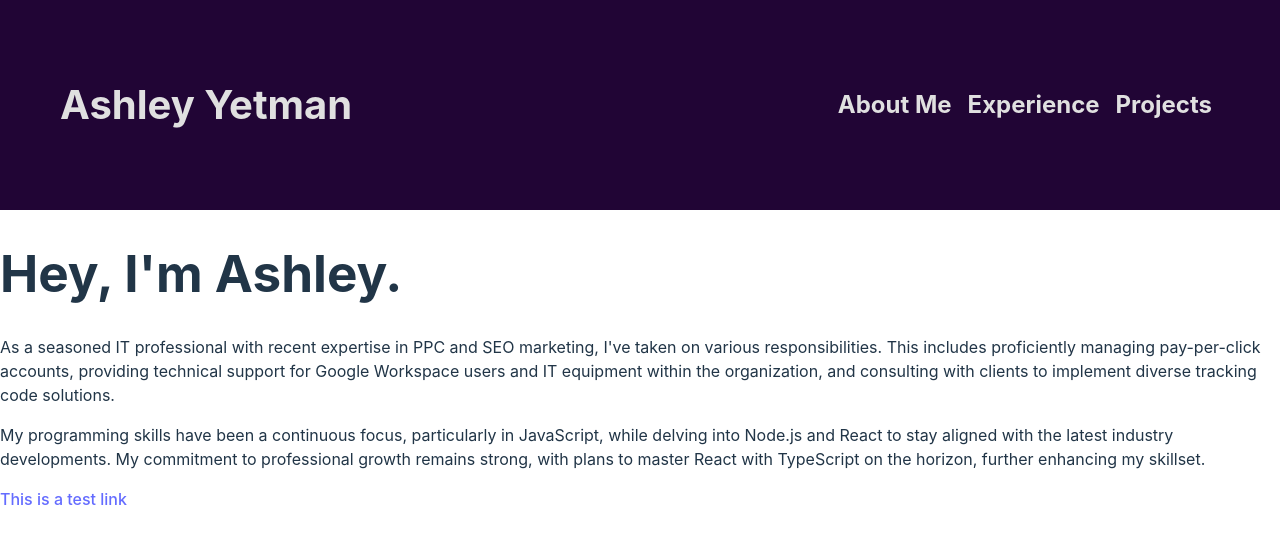
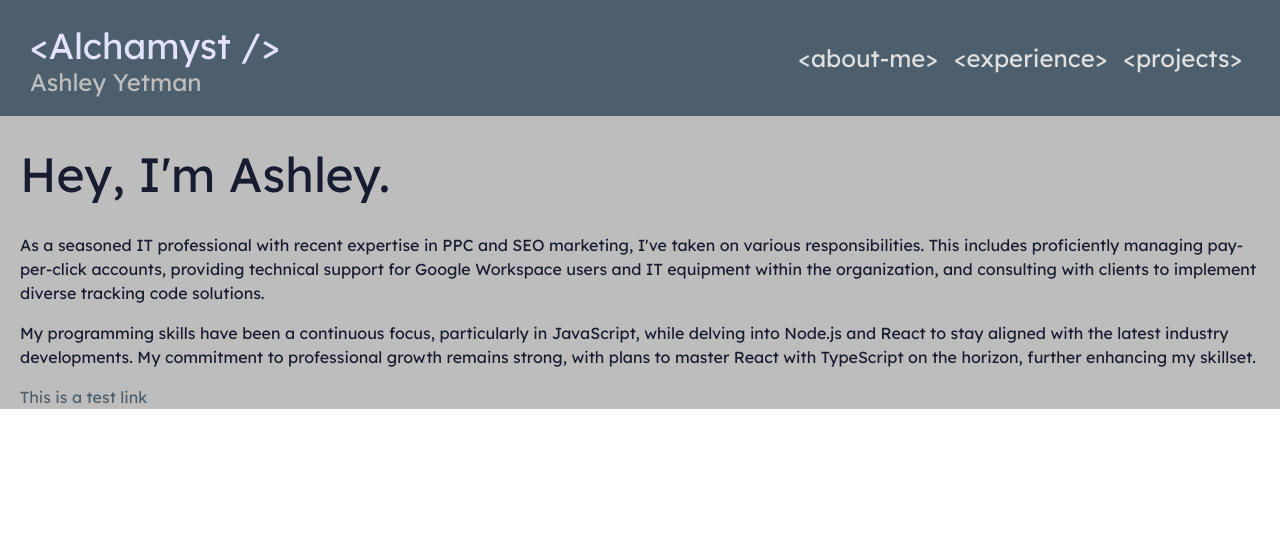
Before and after one commit to Alchamyst/ayetman-web, a React (Vite) app: page / in a window 1280 px wide. Shown: the top 544 px of the page. Built offline with nearby package versions, Linux system fonts and the light colour scheme.

Commit message:
Create new Header component for title + nav. Update multiple .css for website styling.

```diff
--- a/index.html
+++ b/index.html
@@ -3,7 +3,11 @@
   <head>
     <meta charset="UTF-8" />
     <link rel="icon" type="image/svg+xml" href="/vite.svg" />
+    <link rel="preconnect" href="https://fonts.googleapis.com">
+    <link rel="preconnect" href="https://fonts.gstatic.com" crossorigin>
+    <link href="https://fonts.googleapis.com/css2?family=Lexend&display=swap" rel="stylesheet">
     <meta name="viewport" content="width=device-width, initial-scale=1.0" />
+
     <title>Ashley Yetman - Alchamyst</title>
   </head>
   <body>
--- a/src/App.jsx
+++ b/src/App.jsx
@@ -1,5 +1,6 @@
 import React from 'react';
 import { BrowserRouter as Router, Routes, Route, Link } from 'react-router-dom';
+import Header from './components/Header';
 import Navbar from './components/Navbar';
 import AboutMePage from './components/AboutMePage';
 import ProjectsPage from './components/ProjectsPage';
@@ -8,10 +9,12 @@ import ExperiencePage from './components/ExperiencePage';
 function App() {
   return (
     <>
+      <Header>
+        <Navbar />
+      </Header>
       <Router>
-        <Navbar />
         <Routes>
-          <Route path="/" exact element={<AboutMePage />} />
+          <Route path="/" element={<AboutMePage />} />
           <Route path="/experience" exact element={<ExperiencePage />} />
           <Route path="/projects" exact element={<ProjectsPage />} />
         </Routes>
--- a/src/components/AboutMePage.jsx
+++ b/src/components/AboutMePage.jsx
@@ -1,7 +1,9 @@
 import '../styles/aboutMePage.css';
+import linkIcon from '../assets/link-icon.svg';
 
 export default function AboutMePage() {
     return(
+        <div className="main">
             <main>
                 <h1>Hey, I'm Ashley.</h1>
                 <p>
@@ -16,5 +18,6 @@ export default function AboutMePage() {
                 </p>
                 <a href="#">This is a test link</a>
             </main>
+        </div>
     );
 }
--- a/src/components/ExperiencePage.jsx
+++ b/src/components/ExperiencePage.jsx
@@ -2,8 +2,10 @@ import '../styles/experiencePage.css';
 
 export default function ExperiencePage() {
     return(
-        <main>
-            <p>This is my ExperiencePage component.</p>
-        </main>
+        <div className="main">
+            <main>
+                <p>This is my ExperiencePage component.</p>
+            </main>
+        </div>
     );
 }
--- /dev/null
+++ b/src/components/Header.jsx
@@ -0,0 +1,15 @@
+import '../styles/header.css';
+// import reactLogo from './assets/react.svg'
+
+export default function Header(props) {
+    return(
+        <div className="header">
+            <div>
+                <h3>&lt;Alchamyst /&gt;</h3>
+                <h4>Ashley Yetman</h4>
+            </div>
+            {/* <img src={reactLogo} className="logo" alt="React logo" /> */}
+            {props.children}
+        </div>
+    );
+}
--- a/src/components/Navbar.jsx
+++ b/src/components/Navbar.jsx
@@ -1,15 +1,12 @@
 import '../styles/navbar.css';
-// import reactLogo from './assets/react.svg'
 
 export default function Navbar(props) {
     return(
         <nav>
-            <h4>Ashley Yetman</h4>
-            {/* <img src={reactLogo} className="logo" alt="React logo" /> */}
             <ul>
-                <li><a href="/">About Me</a></li>
-                <li><a href="/experience">Experience</a></li>
-                <li><a href="/projects">Projects</a></li>
+                <li><a href="/">&lt;about-me&gt;</a></li>
+                <li><a href="/experience">&lt;experience&gt;</a></li>
+                <li><a href="/projects">&lt;projects&gt;</a></li>
             </ul>
             {props.children}
         </nav>
--- a/src/components/ProjectsPage.jsx
+++ b/src/components/ProjectsPage.jsx
@@ -2,8 +2,10 @@ import '../styles/projectsPage.css';
 
 export default function ProjectsPage() {
     return(
-        <main>
-            <p>This is my ProjectsPage component.</p>
-        </main>
+        <div className="main">
+            <main>
+                <p>This is my ProjectsPage component.</p>
+            </main>
+        </div>
     );
 }
--- a/src/index.css
+++ b/src/index.css
@@ -1,11 +1,11 @@
 :root {
-  font-family: Inter, system-ui, Avenir, Helvetica, Arial, sans-serif;
+  font-family: 'Lexend', sans-serif;
   line-height: 1.5;
   font-weight: 400;
 
   color-scheme: light dark;
-  color: rgba(255, 255, 255, 0.87);
-  background-color: #242424;
+  /* color: rgba(255, 255, 255, 0.87);
+  background-color: #242424; */
 
   font-synthesis: none;
   text-rendering: optimizeLegibility;
@@ -16,47 +16,59 @@
 
 a {
   font-weight: 500;
-  color: #646cff;
+  color: #4D5F6D;
   text-decoration: inherit;
 }
 a:hover {
-  color: #535bf2;
+  color: #e6772e;
 }
 
 body {
+  background-color: #BDBDBD;
   margin: 0;
-  display: flex;
+  padding: 0;
+  /* display: flex; testing */
   /* place-items: center; */
   /* min-width: 480px; */
-  min-width: 100vw;
-  min-height: 100vh;
+  /* min-width: 100vw; */
 }
 
+
 h1 {
-  font-size: 3.2em;
+  font-size: 3em;
   line-height: 1.1;
 }
 
-button {
-  border-radius: 8px;
-  border: 1px solid transparent;
-  padding: 0.6em 1.2em;
-  font-size: 1em;
-  font-weight: 500;
-  font-family: inherit;
-  background-color: #1a1a1a;
-  cursor: pointer;
-  transition: border-color 0.25s;
-}
-button:hover {
-  border-color: #646cff;
-}
-button:focus,
-button:focus-visible {
-  outline: 4px auto -webkit-focus-ring-color;
+h2 {
+  font-size: 2.5em;
+  line-height: 1.1;
 }
 
-main {
+h3 {
+  font-size: 2.25em;
+  line-height: 1.1;
+}
+
+h4 {
+  font-size: 1.5em;
+  line-height: 1.1;
+}
+
+.link-icon {
+  color: red;
+  height: 1em;
+}
+
+.main {
+  color: #171c30;
+  flex-grow: 1;
+  padding: 0px 20px;
+  height: 100%;
+}
+
+.root {
+  display: flex;
+  min-height: 100vh;
   min-width: 100vw;
 }
 
@@ -72,3 +84,12 @@ main {
     background-color: #f9f9f9;
   }
 }
+
+@media only screen and (max-width: 540px) {
+  h4 {
+    font-size: 2em;
+  }
+  body {
+    min-width: 500px;
+  }
+}
--- /dev/null
+++ b/src/styles/header.css
@@ -0,0 +1,25 @@
+.header {
+    background-color: #4D5F6D;
+    color: #e0e0e0;
+
+    display: flex;
+    justify-content: space-between;
+    place-items: center stretch;
+    padding: 10px 30px;
+}
+
+.header h3 {
+    color: #e4e3ff;
+    line-height: 1;
+
+    display: block;
+    margin-block-start: 0.5em;
+    margin-block-end: 0em;
+}
+
+.header h4 {
+    color: #bebebe;
+    line-height: 1;
+    margin-block-start: 0.25em;
+    margin-block-end: 0.5em;
+}
--- a/src/styles/navbar.css
+++ b/src/styles/navbar.css
@@ -1,17 +1,3 @@
-nav {
-    background-color: #210535;
-    color: #e0e0e0;
-    display: flex;
-    justify-content: space-between;
-    /* min-width: 95%; */
-    padding: 30px 60px;
-  }
-
-nav h4 {
-font-size: 2.5em;
-line-height: 1.1;
-}
-
 nav li {
 list-style: none;
 }
@@ -19,7 +5,7 @@ list-style: none;
 nav li a {
 color: #e0e0e0;
 font-size: 1.5em;
-font-weight: bold;
+/* font-weight: bold; */
 padding: 5px 8px;
 text-decoration: none;
 will-change: filter;
@@ -27,7 +13,7 @@ transition: filter 300ms;
 }
 
 nav li a:hover{
-color: #c874b2;
+color: #eeac31;
 filter: drop-shadow(0 0 1em #f5d5e0aa);
 text-decoration: none;
 }
@@ -39,6 +25,13 @@ display: flex;
 justify-content: space-around;
 }
 
+
+@media only screen and (max-width: 820px) {
+  nav ul {
+    align-items: end;
+    flex-direction: column;
+  }
+}
 /* Colours
 #210535
 #430d4b
```
Also changed, not shown: src/assets/link-icon.svg (added). Lines whose indentation alone changed are shown as unchanged.
